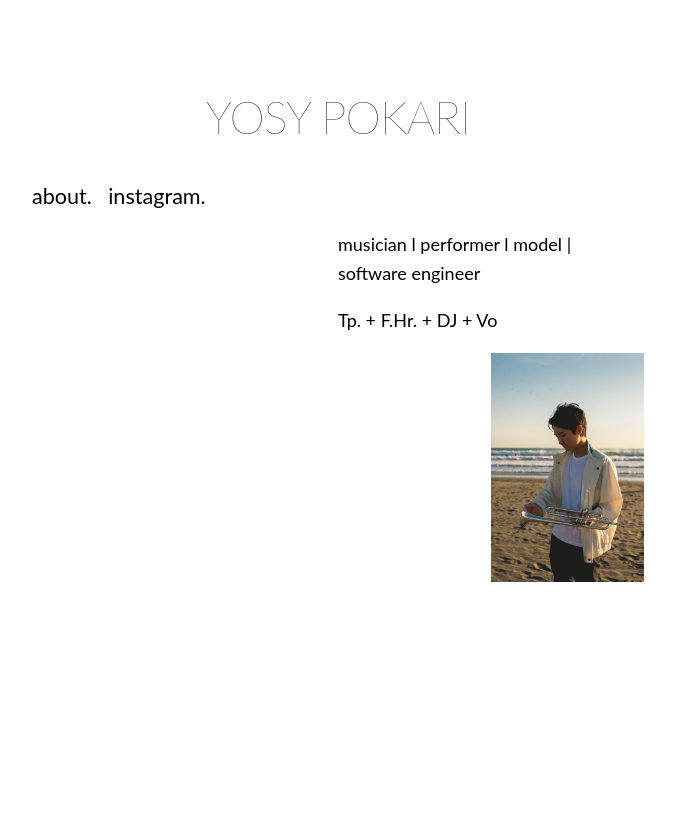
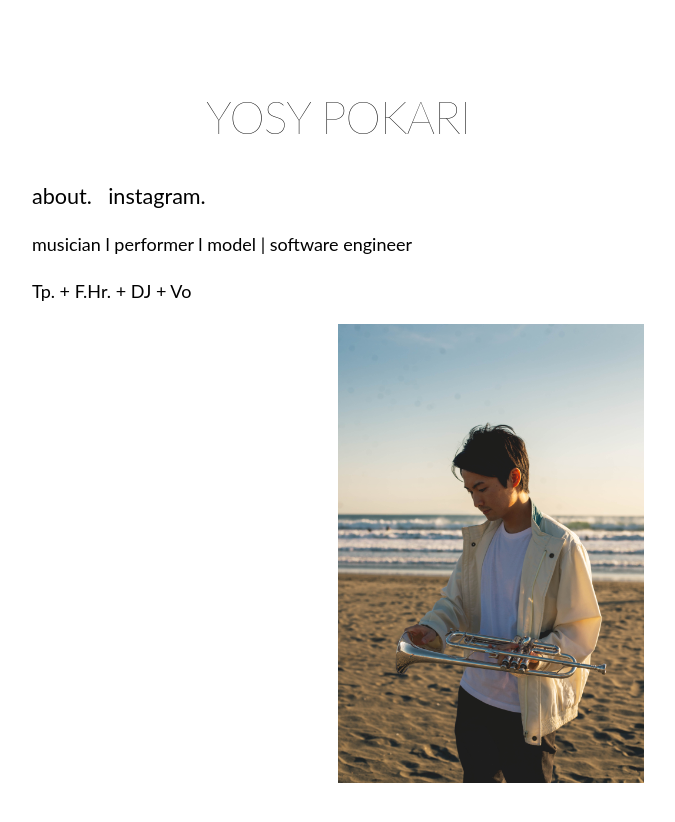
Before and after one commit to pokaryosy/mypage, a Next.js app: page /about in a window 1280 px wide. Shown: the top 822 px of the page, without its empty margins (302-977 px from the left). Before the commit the page ends 800 px from the top, so only its background shows below. Built offline with nearby package versions, Linux system fonts and the light colour scheme.

Commit message:
51 commits

```diff
--- a/pages/about.js
+++ b/pages/about.js
@@ -24,7 +24,7 @@ export default function Page({ children, home }) {
                 <a href="https://www.instagram.com/pokaryosy/">instagram.</a>&emsp;
             </section>
                 <section>
-                    <body className={`${utilStyles.artistphoto}`}>
+                    <body className={`${utilStyles.topline}`}>
                         <p>musician l performer l model | software engineer</p>
                         <p>Tp. + F.Hr. + DJ + Vo</p>
                         <img
```
